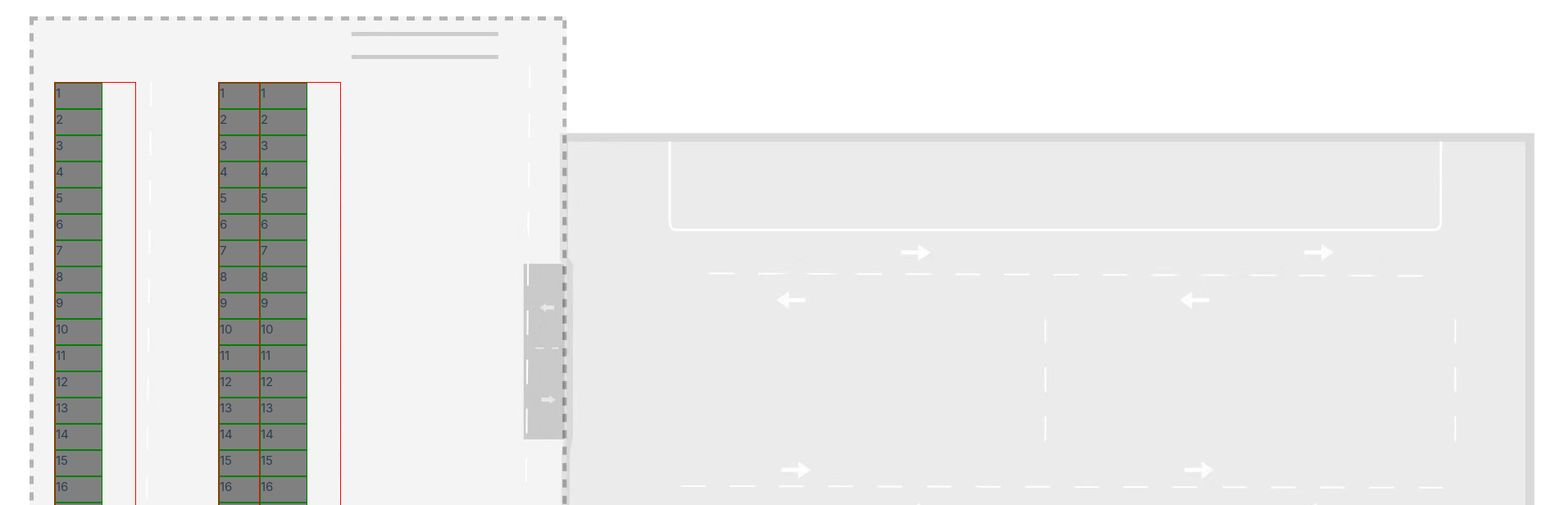
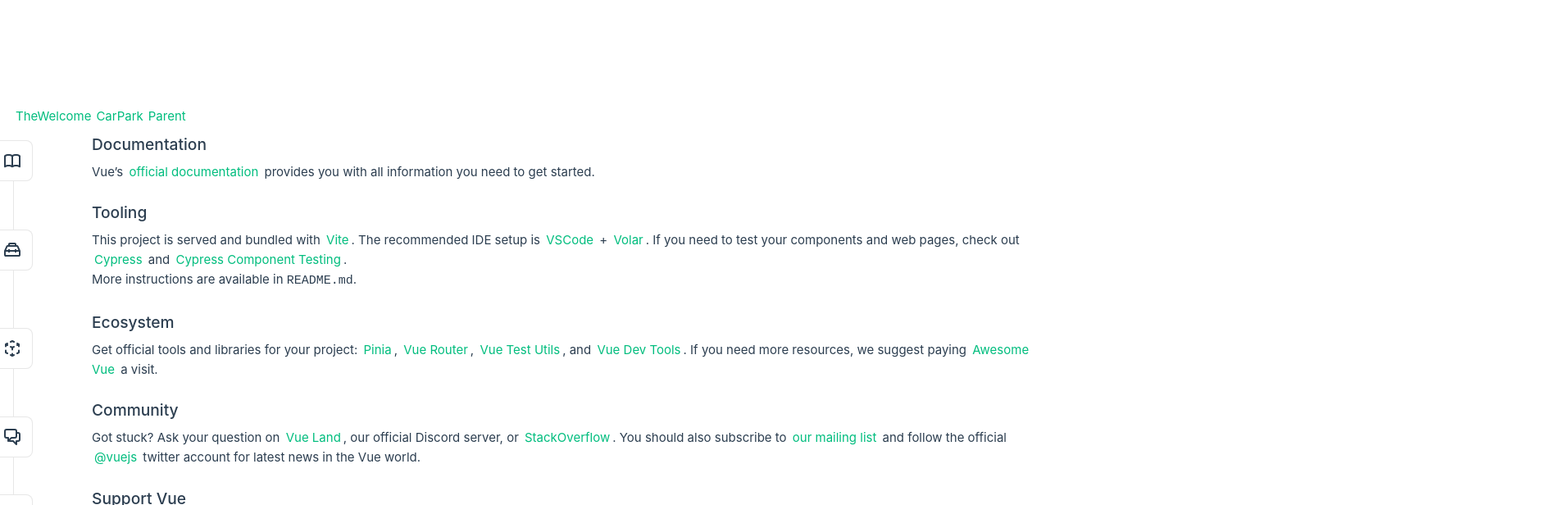
Before and after one commit to tingtyuy/vue-study, a Vue app: page / in a window 1280 px wide. Shown: the top 616 px of the page at 82% size, 1908 px wide, since content can reach past the window. Built offline with nearby package versions, Linux system fonts and the light colour scheme.

Commit message:
首页修改为初始页面，再修改为简单路由，注释多余内容

```diff
--- a/src/App.vue
+++ b/src/App.vue
@@ -1,31 +1,43 @@
 <script setup>
+import { ref, computed } from 'vue'
 import HelloWorld from './components/HelloWorld.vue'
 import TheWelcome from './components/TheWelcome.vue'
 import demo1 from './components/demo1.vue'
 import Parent from './components/Parent.vue';
 import ArrayDemo from './components/ArrayDemo.vue';
 import CarPark from './components/CarPark.vue';
+
+const routes = {
+  '/TheWelcome': TheWelcome,
+  '/CarPark': CarPark,
+  '/Parent': Parent,
+}
+const currentPath = ref(window.location.hash)
+window.addEventListener('hashchange', () => {
+  currentPath.value = window.location.hash
+})
+const currentView = computed(() => {
+  console.log(currentPath)
+  return routes[currentPath.value.slice(1) || '/'] || TheWelcome
+})
 </script>
 
 <template>
-  <el-container>
-    <el-main>
-      <CarPark></CarPark>
-    </el-main>
-  </el-container>
-  <!-- <header>
-    <img alt="Vue logo" class="logo" src="./assets/logo.svg" width="125" height="125" />
+  <header>
+    <!-- <img alt="Vue logo" class="logo" src="./assets/logo.svg" width="125" height="125" /> -->
 
-    <div class="wrapper">
+    <!-- <div class="wrapper">
       <HelloWorld msg="You did it!" />
-    </div>
-  </header> -->
+    </div> -->
+  </header>
 
-
-  <!-- <TheWelcome /> -->
-  <!-- <demo1></demo1> -->
-  <!-- <Parent></Parent> -->
-
+  <main>
+    <!-- <TheWelcome /> -->
+    <a href="#/TheWelcome">TheWelcome</a>
+    <a href="#/CarPark">CarPark</a>
+    <a href="#/Parent">Parent</a>
+    <component :is="currentView" />
+  </main>
 </template>
 
 <style scoped>
```
